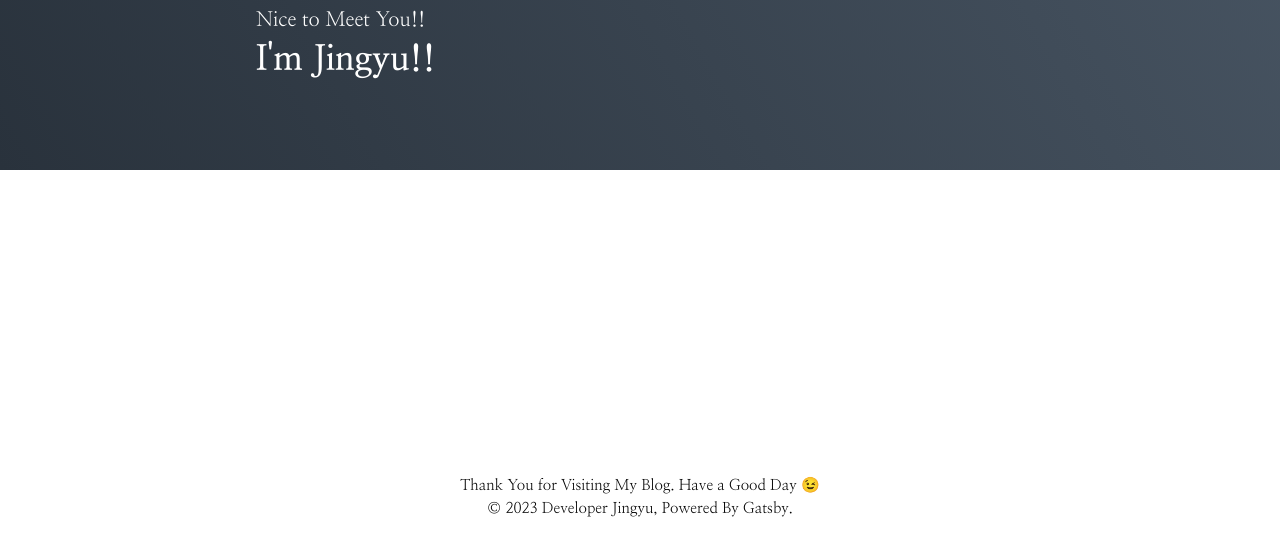
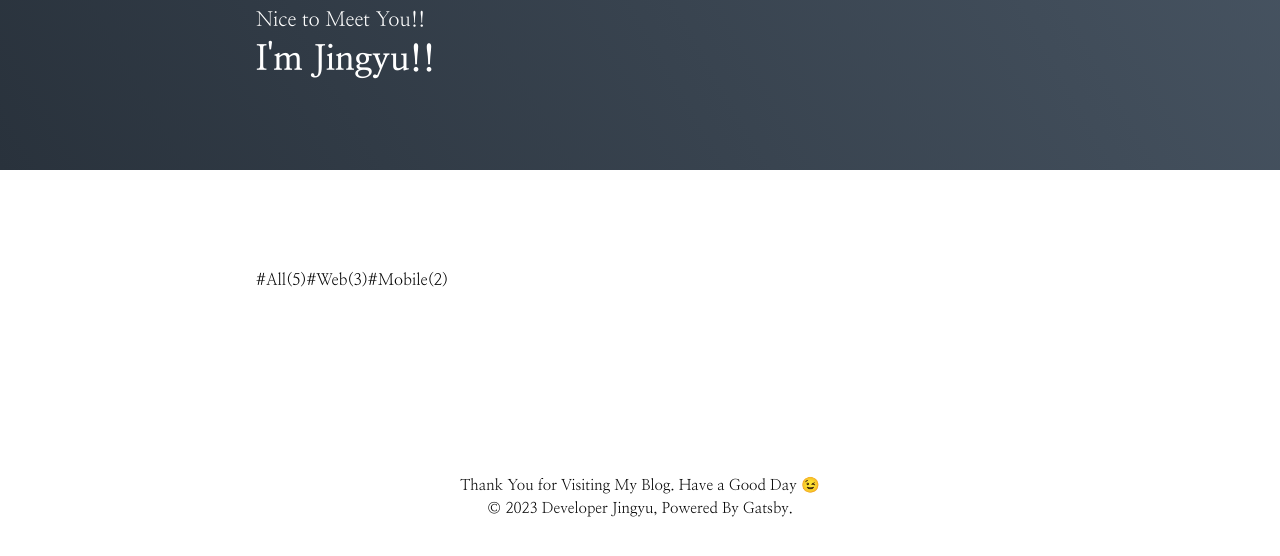
Before and after one commit to kim-jingyu/kim-jingyu.github.io, a Gatsby site: page / in a window 1280 px wide. Shown: the part 230-786 px from the top of the page. Built offline with nearby package versions, Linux system fonts and the light colour scheme; Gatsby itself is replaced by a stand-in of ours.

Commit message:
feat(jingyulog) : 카테고리 목록 Props로 받아 띄워주기

```diff
--- a/src/components/Main/CategoryList.tsx
+++ b/src/components/Main/CategoryList.tsx
@@ -1 +1,35 @@
 // 카테고리 목록
+import React, { FunctionComponent } from "react";
+import styled from "@emotion/styled";
+
+export type CategoryListProps = {
+    selectedCategory: string
+    categoryList: {
+        // 프로퍼티 이름은 문자열, 프로퍼티 값은 숫자임을 나타내느 타입 표기법
+        [key: string]: number
+    }
+}
+
+const CategoryListWrapper = styled.div`
+    display: flex;
+    flex-wrap: wrap;
+    width: 768px;
+    margin: 100px auto 0;
+`
+
+const CategoryList: FunctionComponent<CategoryListProps> = function ({
+    selectedCategory,
+    categoryList,
+}) {
+    return (
+        <CategoryListWrapper>
+            {Object.entries(categoryList).map(([name, count]) => (
+                <div key={name}>
+                    #{name}({count})
+                </div>
+            ))}
+        </CategoryListWrapper>
+    )
+}
+
+export default CategoryList
--- a/src/pages/index.tsx
+++ b/src/pages/index.tsx
@@ -3,6 +3,13 @@
 import GlobalStyle from 'components/Common/GlobalStyle'
 import Introduction from 'components/Main/Introduction'
 import Footer from 'components/Common/Footer'
+import CategoryList from 'components/Main/CategoryList'
+
+const CATEGORY_LIST = {
+  All: 5,
+  Web: 3,
+  Mobile: 2,
+}
 
 const Container = styled.div`
   display: flex;
@@ -15,6 +22,7 @@
     <Container>
       <GlobalStyle />
       <Introduction />
+      <CategoryList selectedCategory='Web' categoryList={CATEGORY_LIST} />
       <Footer />
     </Container>
   )
```
